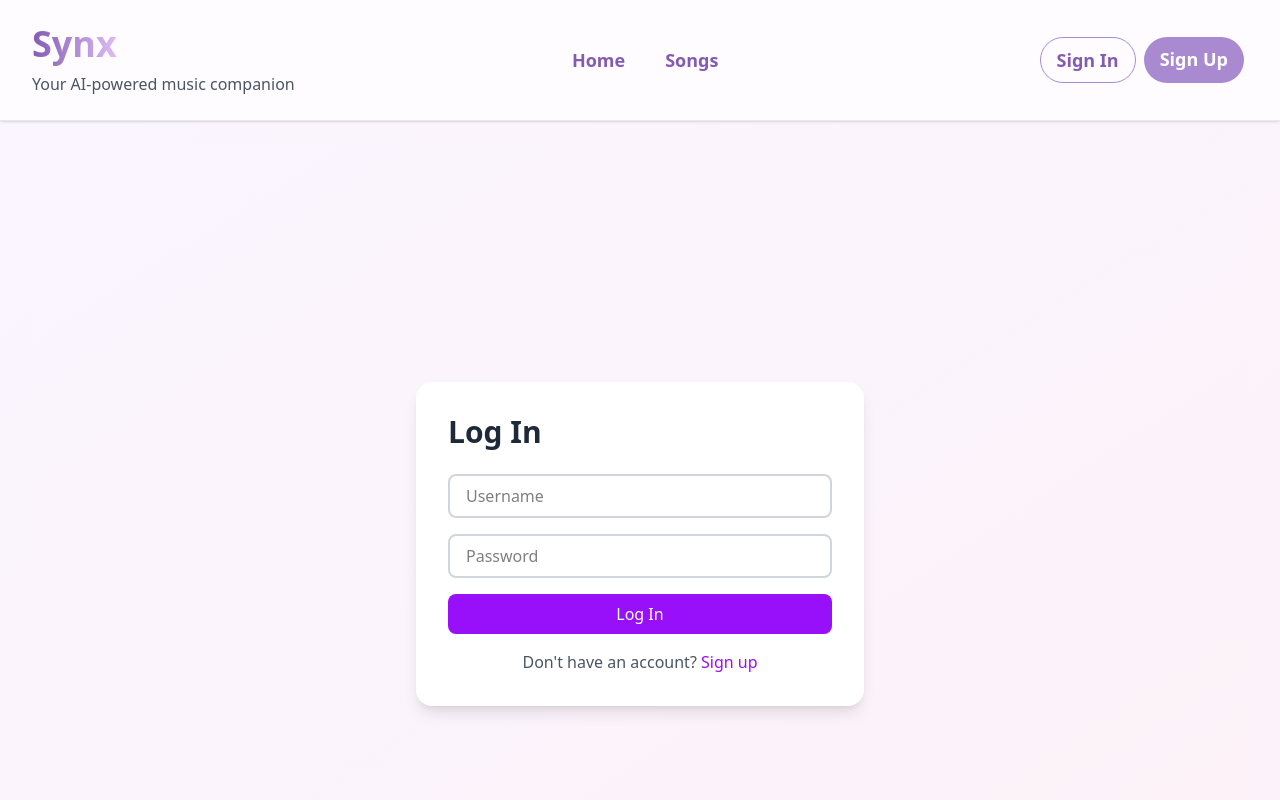
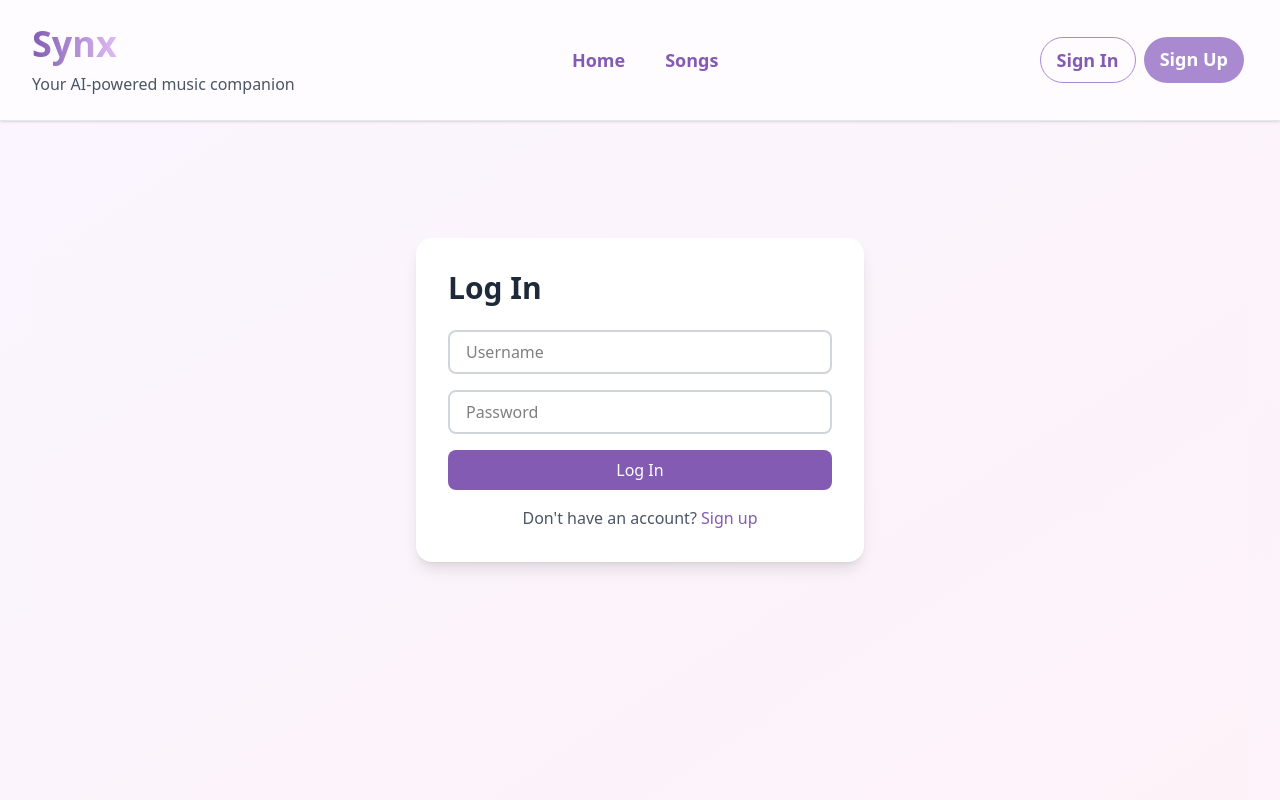
Before and after one commit to carlog1566/Synx, a React (Vite) app in the folder frontend/: page /login in a window 1280 px wide. Shown: the top 800 px of the page. Built offline with nearby package versions, Linux system fonts and the light colour scheme; no server answers.

Commit message:
Touch up login page

```diff
--- a/frontend/src/App.jsx
+++ b/frontend/src/App.jsx
@@ -1,5 +1,5 @@
 import { useState } from 'react'
-import { Routes, Route } from 'react-router'
+import { Routes, Route, useLocation } from 'react-router'
 import { AuthProvider } from './context/AuthContext'
 import HomePage from './pages/HomePage'
 import SongListPage from './pages/SongListPage'
@@ -9,13 +9,16 @@ import LoginPage from './pages/LoginPage'
 
 function App() {
   const [menuOpen, setMenuOpen] = useState(false)
+  const location = useLocation()
+  const isLogin = location.pathname === '/login'
+  const paddingClass =  (isLogin && menuOpen) ? 'pt-72 py-8' : menuOpen ? 'pt-88 py-8' : isLogin ? 'pt-0 py-0' : 'pt-16 md:py-36'
 
   return (
     <AuthProvider>
       <div className="min-h-screen bg-gradient-to-br from-purple-50 to-pink-50">
         <Navbar menuOpen={menuOpen} setMenuOpen={setMenuOpen}/>
 
-        <main className={`max-w-7xl mx-auto px-4 sm:px-6 lg:px-8 py-8 transition-[padding] duration-400 ease-in-out ${menuOpen ? 'pt-88' : 'pt-16 md:py-36'}`}>
+        <main className={`max-w-7xl mx-auto px-4 sm:px-6 lg:px-8 transition-[padding] duration-400 ease-in-out ${paddingClass}`}>
           <Routes>
             <Route path="/" element={<HomePage />} />
             <Route path='/songs' element={<SongListPage />} />
--- a/frontend/src/components/Navbar.jsx
+++ b/frontend/src/components/Navbar.jsx
@@ -155,7 +155,7 @@ const Navbar = ({ menuOpen, setMenuOpen}) => {
 									transition={{ duration: 0.25, delay: 0.1 }}
 								>
 									<Link
-										to="/"
+										to="/login"
 										onClick={closeMenu}
 										className="block px-4 py-3 rounded-xl text-primary font-bold border border-third text-center hover:bg-third hover:text-white transition-all duration-200"
 									>
--- a/frontend/src/pages/LoginPage.jsx
+++ b/frontend/src/pages/LoginPage.jsx
@@ -1,5 +1,6 @@
 import { useState } from 'react'
 import { useNavigate, Link } from 'react-router'
+import { motion, AnimatePresence } from 'framer-motion'
 import { useAuth } from '../context/AuthContext'
 
 const LoginPage = () => {
@@ -28,8 +29,18 @@ const LoginPage = () => {
 
     return (
         <div className="min-h-screen flex items-center justify-center bg-gradient-to-br from-purple-50 to-pink-50">
-            <div className="bg-white rounded-2xl shadow-lg p-8 max-w-md w-full">
-                <h1 className="text-3xl font-bold text-gray-800 mb-6">Log In</h1>
+            <motion.div
+                initial={{ opacity: 0, y: 10 }}
+                animate={{ opacity: 1, y: 0 }}
+                transition={{
+                    duration: 0.4,
+                    ease: 'easeOut'
+                }}
+                className="bg-white rounded-2xl shadow-lg p-8 max-w-md w-full"
+            >
+                <h1 className="text-3xl font-bold text-gray-800 mb-6">
+                    Log In
+                </h1>
 
                 {error && (
                     <div className="bg-red-50 text-red-600 p-3 rounded-lg mb-4">
@@ -44,7 +55,7 @@ const LoginPage = () => {
                         value={username}
                         onChange={(e) => setUsername(e.target.value)}
                         disabled={submitting}
-                        className="w-full px-4 py-2 border-2 border-gray-300 rounded-lg focus:border-purple-600 focus:outline-none"
+                        className="w-full px-4 py-2 border-2 border-gray-300 rounded-lg transition-all duration-300 focus:border-purple-600 focus:outline-none"
                     />
                     <input
                         type="password"
@@ -52,21 +63,38 @@ const LoginPage = () => {
                         value={password}
                         onChange={(e) => setPassword(e.target.value)}
                         disabled={submitting}
-                        className="w-full px-4 py-2 border-2 border-gray-300 rounded-lg focus:border-purple-600 focus:outline-none"
+                        className="w-full px-4 py-2 border-2 border-gray-300 rounded-lg transition-all duration-300 focus:border-purple-600 focus:outline-none"
                     />
-                    <button
+                    <motion.button
                         type="submit"
                         disabled={submitting}
-                        className="w-full bg-purple-600 hover:bg-purple-700 text-white font-medium py-2 rounded-lg transition-colors disabled:opacity-50"
+                        className="w-full bg-purple-600 text-white font-medium py-2 rounded-lg cursor-pointer disabled:cursor-not-allowed"
+                        animate={{
+                            backgroundColor: submitting ? '#A98AD1' : '#845BB3'
+                        }}
+                        whileHover={!submitting ? { scale: 1.02, boxShadow: '0px 8px 20px rgba(0,0,0,0.2)' } : {}}
+                        whileTap={!submitting ? { scale: 0.98 } : {}}
+                        transition={{ duration: 0.2, ease: 'easeInOut' }}
                     >
-                        {submitting ? 'Logging in...' : 'Log In'}
-                    </button>
+                        <AnimatePresence mode="wait">
+                            <motion.span
+                                key={submitting ? 'loading' : 'idle'}
+                                initial={{ opacity: 0, y: 4 }}
+                                animate={{ opacity: 1, y: 0 }}
+                                exit={{ opacity: 0, y: -4 }}
+                                transition={{ duration: 0.15 }}
+                                className="inline-block"
+                            >
+                                {submitting ? 'Loading...' : 'Log In'}
+                            </motion.span>
+                        </AnimatePresence>
+                    </motion.button>
                 </form>
 
                 <p className="mt-4 text-center text-gray-600">
-                    Don't have an account? <Link to="/register" className="text-purple-600">Sign up</Link>
+                    Don't have an account? <Link to="/register" className="text-primary hover:text-third transition-colors duration-200">Sign up</Link>
                 </p>
-            </div>
+            </motion.div>
         </div>
     )
 }
```
